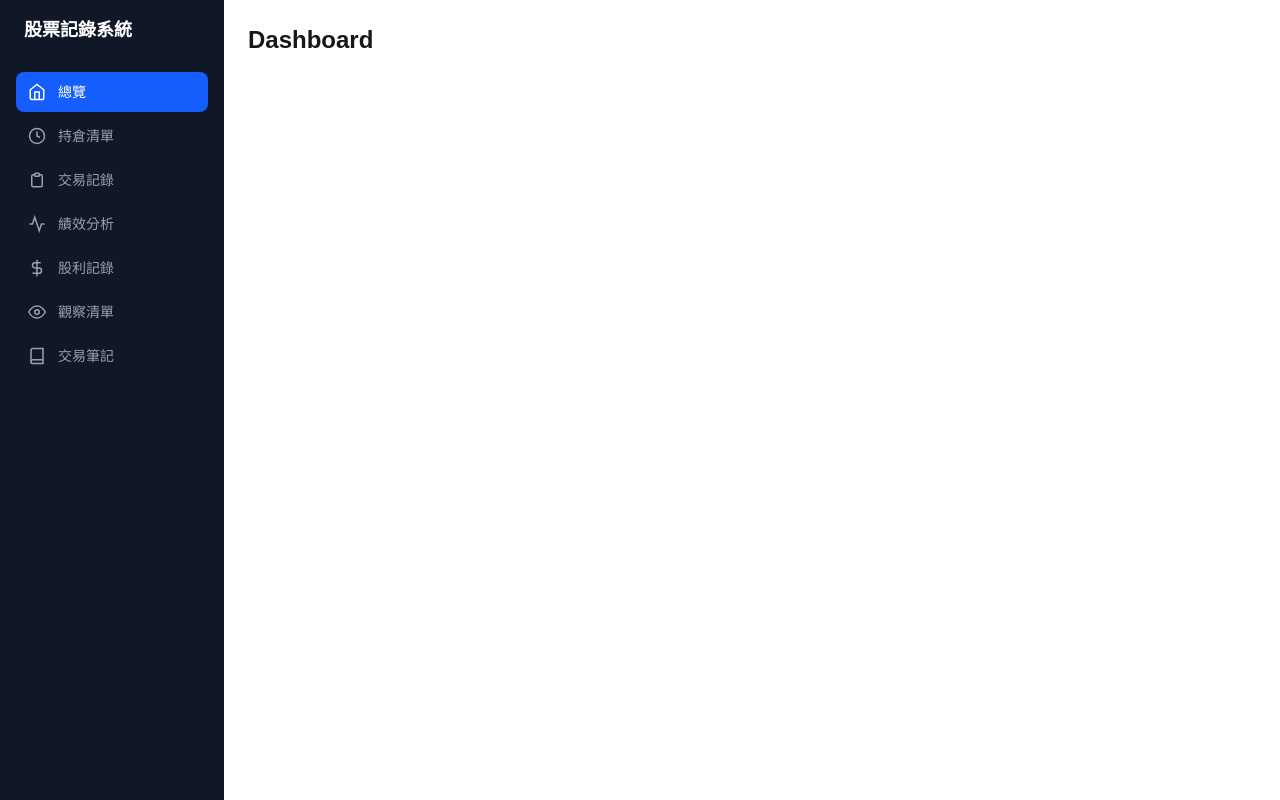
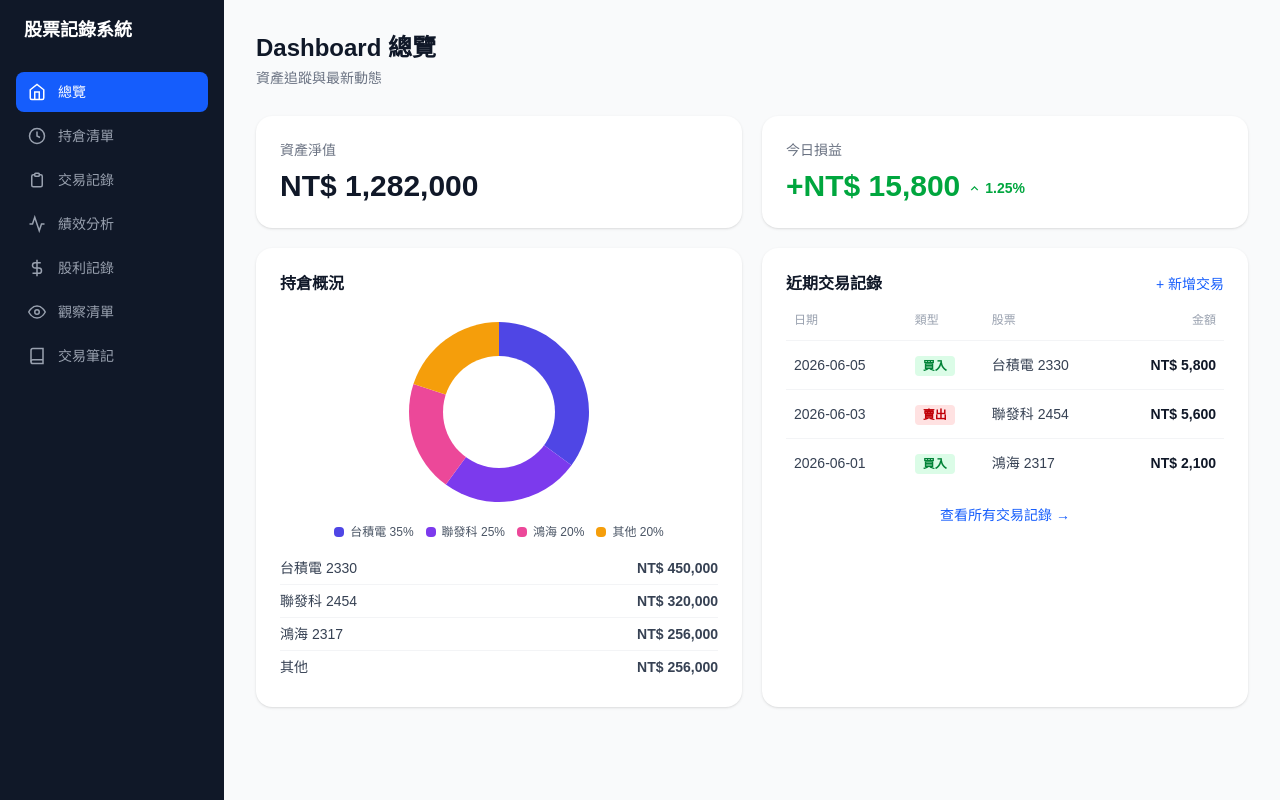
Before and after one commit to h-e-l-e-n/stock-ledger, a Next.js app: page / in a window 1280 px wide. Built offline with nearby package versions, Linux system fonts and the light colour scheme.

Commit message:
feat: implement dashboard page with mock data

```diff
--- a/app/page.js
+++ b/app/page.js
@@ -1,3 +1,58 @@
+import StatCard from '@/components/dashboard/stat-card'
+import DonutChart from '@/components/dashboard/donut-chart'
+import TradesTable from '@/components/dashboard/trades-table'
+
+const mockStats = {
+  netAssets: 1282000,
+  todayPnl: 15800,
+  todayPct: 1.25,
+}
+
+const mockPositions = [
+  { name: '台積電', code: '2330', value: 450000, color: '#4f46e5' },
+  { name: '聯發科', code: '2454', value: 320000, color: '#7c3aed' },
+  { name: '鴻海',   code: '2317', value: 256000, color: '#ec4899' },
+  { name: '其他',   code: '',     value: 256000, color: '#f59e0b' },
+]
+
+const mockTrades = [
+  { date: '2026-06-05', type: '買入', name: '台積電', code: '2330', amount: 5800 },
+  { date: '2026-06-03', type: '賣出', name: '聯發科', code: '2454', amount: 5600 },
+  { date: '2026-06-01', type: '買入', name: '鴻海',   code: '2317', amount: 2100 },
+]
+
 export default function DashboardPage() {
-  return <main className="p-6"><h1 className="text-2xl font-bold">Dashboard</h1></main>
+  const pnlSign = mockStats.todayPnl >= 0 ? '+' : ''
+
+  return (
+    <main className="p-8 bg-gray-50 min-h-screen">
+      <h1 className="text-2xl font-extrabold text-gray-900 mb-1">Dashboard 總覽</h1>
+      <p className="text-sm text-gray-500 mb-7">資產追蹤與最新動態</p>
+
+      {/* Top stat cards */}
+      <div className="grid grid-cols-2 gap-5 mb-5">
+        <StatCard
+          label="資產淨值"
+          value={`NT$ ${mockStats.netAssets.toLocaleString()}`}
+        />
+        <StatCard
+          label="今日損益"
+          value={`${pnlSign}NT$ ${mockStats.todayPnl.toLocaleString()}`}
+          change={mockStats.todayPct}
+        />
+      </div>
+
+      {/* Bottom cards */}
+      <div className="grid grid-cols-2 gap-5">
+        <div className="bg-white rounded-2xl p-6 shadow-sm">
+          <h2 className="text-base font-bold text-gray-900 mb-4">持倉概況</h2>
+          <DonutChart positions={mockPositions} />
+        </div>
+
+        <div className="bg-white rounded-2xl p-6 shadow-sm">
+          <TradesTable trades={mockTrades} />
+        </div>
+      </div>
+    </main>
+  )
 }
```
